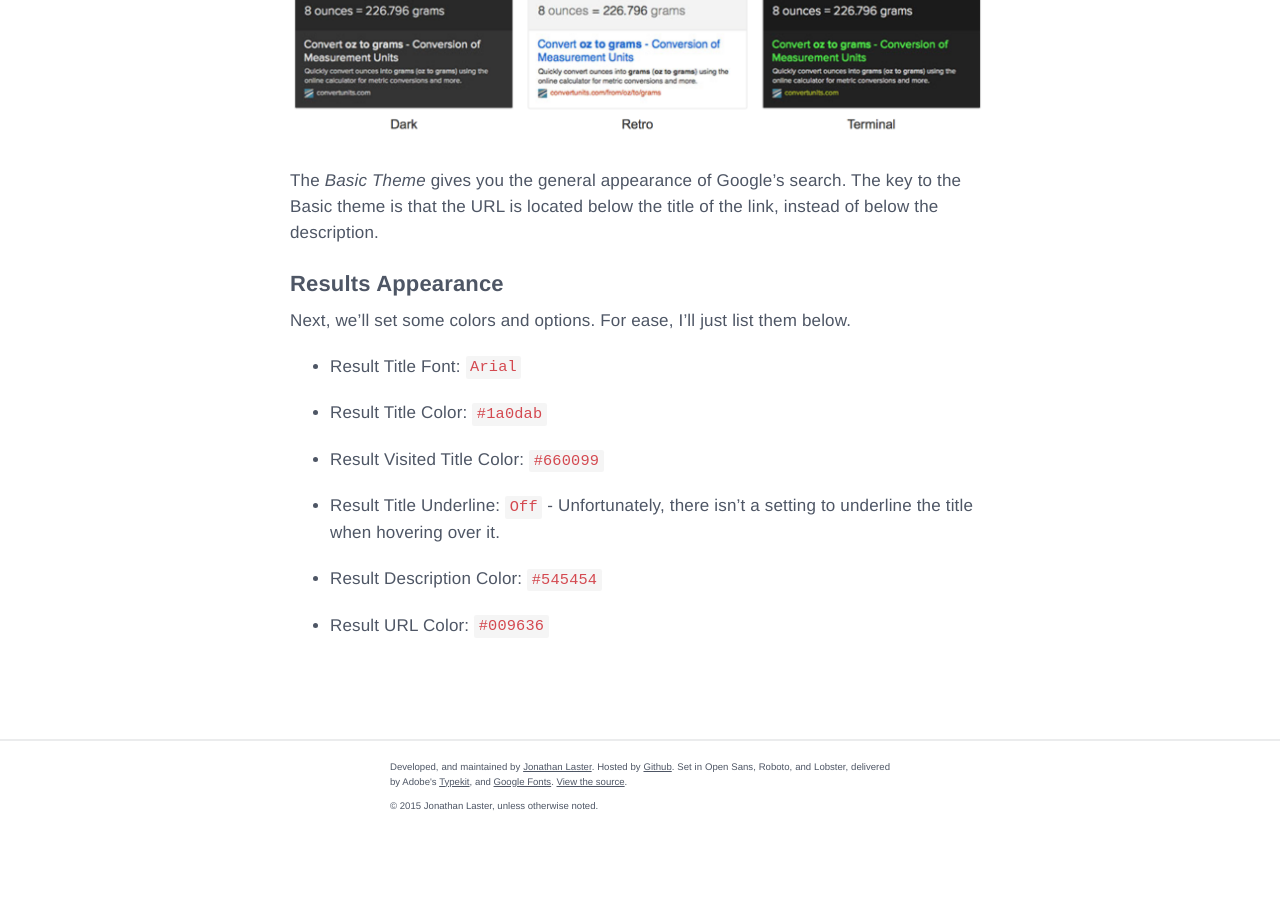
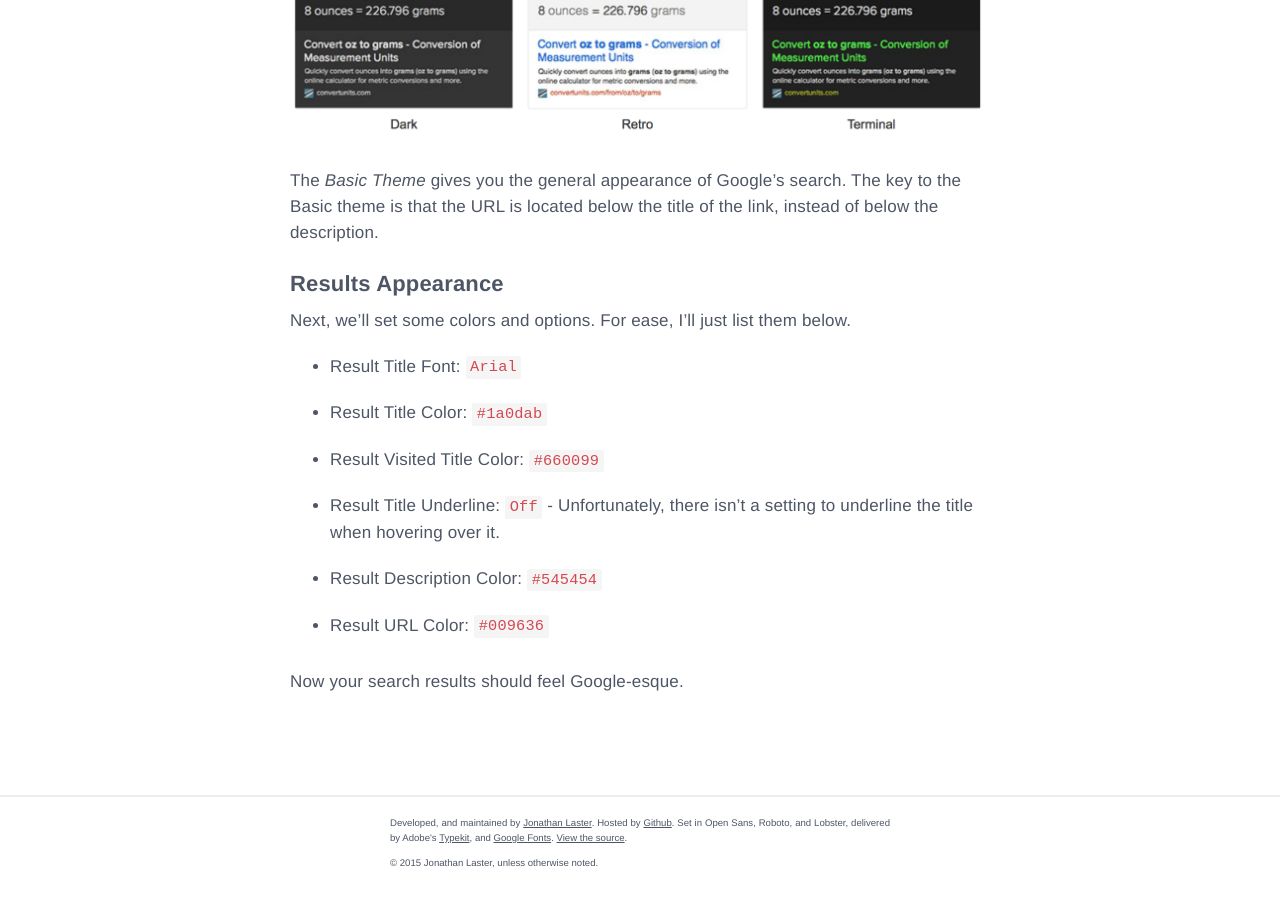
Before and after one commit to last-dev/jdl.io, a Jekyll site: the page built from _posts/2015-06-20-make-ddg-look-like-google.md, in a window 1280 px wide and 900 px high, scrolled down 1122 px. Built offline with Jekyll 4.4.1, drawn with Linux system fonts in a browser that asks for light colours; nearby versions of some CDN libraries; before the commit the page ends 1965 px from its top, so only the background shows below that.

Commit message:
Added to posts.

```diff
--- a/_posts/2015-06-20-make-ddg-look-like-google.md
+++ b/_posts/2015-06-20-make-ddg-look-like-google.md
@@ -37,3 +37,5 @@ The *Basic Theme* gives you the general appearance of Google’s search. The key
 * Result Description Color: <code>#545454</code>
 
 * Result URL Color: <code>#009636</code>
+
+Now your search results should feel Google-esque.
```
